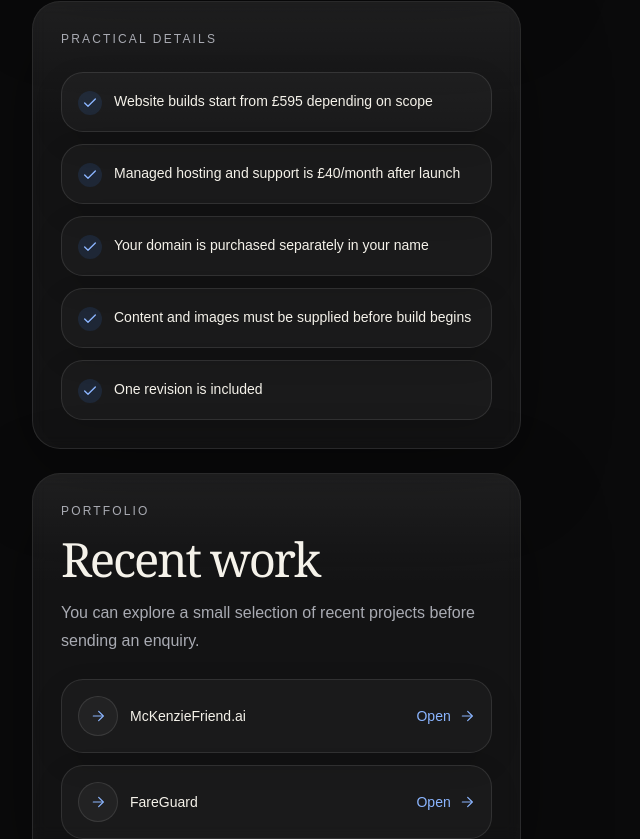
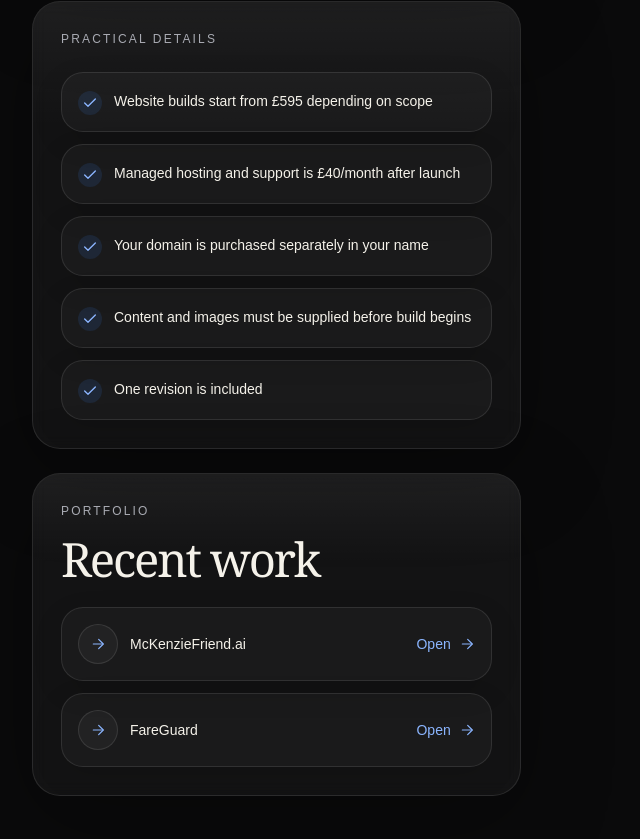
Before and after one commit to cleanwebsitesuk/cleanwebsites, a Next.js app: page /start in a window 1280 px wide. Shown: the part 1961-2800 px from the top of the page, without its empty margins (0-640 px from the left). Built offline with nearby package versions, Linux system fonts and the light colour scheme.

Commit message:
Update page.tsx

```diff
--- a/app/start/page.tsx
+++ b/app/start/page.tsx
@@ -665,7 +665,6 @@ export default function StartPage() {
                 <SectionCard
                   eyebrow="Portfolio"
                   title="Recent work"
-                  copy="You can explore a small selection of recent projects before sending an enquiry."
                 >
                   <div className="space-y-3">
                     {portfolioLinks.map((project, index) => (
```
